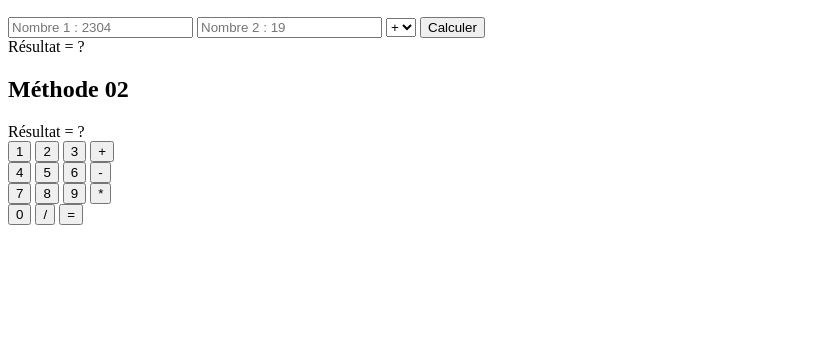
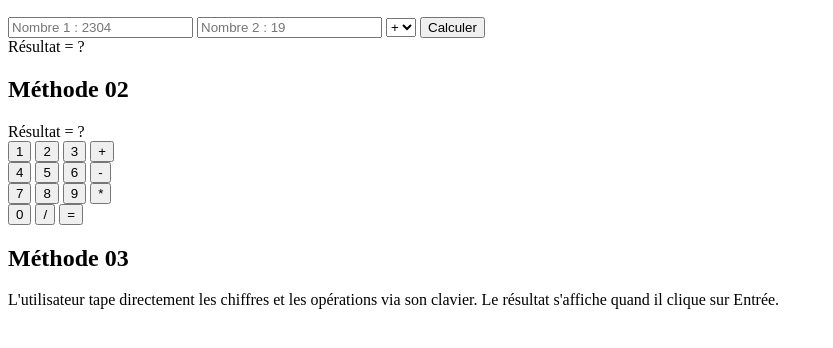
Before and after one commit to matthc31/mystere-number, a plain HTML site: page calculatrice/projetHtml/index.html in a window 1280 px wide. Shown: the part 110-458 px from the top of the page, without its empty margins (0-833 px from the left). Drawn offline with nearby package versions, Linux system fonts and the light colour scheme.

Commit message:
Add méthode03

```diff
--- a/calculatrice/projetHtml/index.html
+++ b/calculatrice/projetHtml/index.html
@@ -62,6 +62,16 @@
 			</div>
 
 		</div>
+
+		<div class="methode-3">
+
+			<h2>Méthode 03</h2>
+			<p>
+				L'utilisateur tape directement les chiffres
+				et les opérations via son clavier. Le résultat
+				s'affiche quand il clique sur Entrée.
+			</p>
+		</div>
 	</div>
 
 	<script src="https://ajax.googleapis.com/ajax/libs/jquery/3.1.0/jquery.min.js"></script>
```
